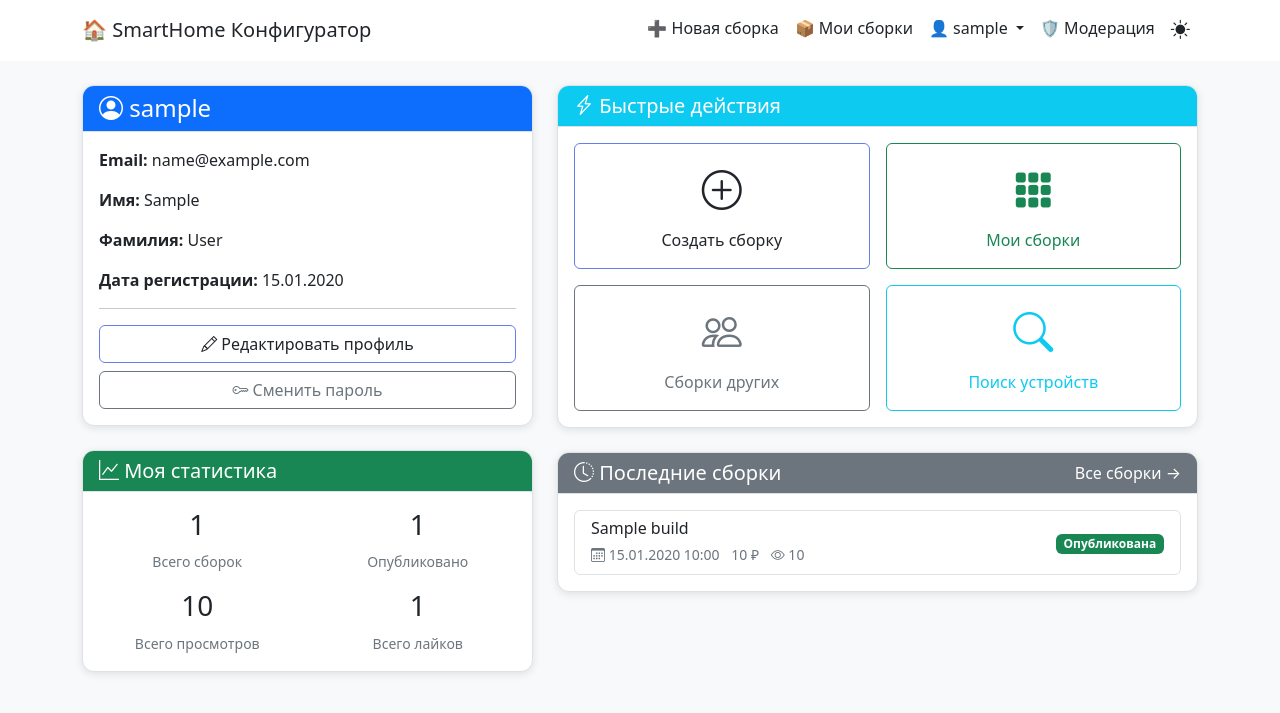
After one commit to PolyakOFF-523/smarthome-configurator, a Django app: page /profile/ in a window 1280 px wide. The commit adds this page. Shown: the top 713 px of the page. Run offline with Django 5.2, Linux system fonts and the light colour scheme; a user stored in the database is signed in; tables that the repository leaves empty hold one stand-in row (values such as "Sample post").

Commit message:
Добавлен личный кабинет и улучшена навигация Изменения: - Добавлен личный кабинет пользователя (profile.html) - Добавлены функции profile, profile_edit, change_password - Объединено меню пользователя: имя в выпадающем списке (личный кабинет/выход) - Убрано дублирование сборок из личного кабинета - Добавлены быстрые действия в личный кабинет - Статистика пользователя (всего сборок, опубликовано, просмотры, лайки) - Последние 3 сборки в личном кабинете - Добавлен шаблон change_password.html - Добавлены URL для profile_edit и change_password

```diff
--- a/catalog/templates/catalog/base.html
+++ b/catalog/templates/catalog/base.html
@@ -27,16 +27,26 @@
                         <li class="nav-item">
                             <a class="nav-link" href="{% url 'my_builds' %}" draggable="false">📦 Мои сборки</a>
                         </li>
-                        <li class="nav-item">
-                            <span class="nav-link">👤 {{ user.username }}</span>
-                        </li>
-                        <li class="nav-item">
-                            <form method="post" action="{% url 'logout' %}" style="display: inline;">
-                                {% csrf_token %}
-                                <button type="submit" class="btn btn-link nav-link" style="border: none; background: none; cursor: pointer;" draggable="false">
-                                    🚪 Выйти
-                                </button>
-                            </form>
+                        <li class="nav-item dropdown">
+                            <a class="nav-link dropdown-toggle" href="#" id="userDropdown" role="button" data-bs-toggle="dropdown" aria-expanded="false" draggable="false">
+                                👤 {{ user.username }}
+                            </a>
+                            <ul class="dropdown-menu dropdown-menu-end" aria-labelledby="userDropdown">
+                                <li>
+                                    <a class="dropdown-item" href="{% url 'profile' %}">
+                                        <i class="bi bi-person-circle"></i> Личный кабинет
+                                    </a>
+                                </li>
+                                <li><hr class="dropdown-divider"></li>
+                                <li>
+                                    <form method="post" action="{% url 'logout' %}" style="display: inline;">
+                                        {% csrf_token %}
+                                        <button type="submit" class="dropdown-item" style="border: none; background: none; width: 100%; text-align: left;">
+                                            <i class="bi bi-box-arrow-right"></i> Выйти
+                                        </button>
+                                    </form>
+                                </li>
+                            </ul>
                         </li>
                     {% else %}
                         <li class="nav-item">
--- /dev/null
+++ b/catalog/templates/catalog/profile.html
@@ -0,0 +1,139 @@
+{% extends 'catalog/base.html' %}
+
+{% block title %}Личный кабинет{% endblock %}
+
+{% block content %}
+<div class="row">
+    <!-- Левая колонка - информация о пользователе -->
+    <div class="col-md-5">
+        <div class="card mb-4">
+            <div class="card-header bg-primary text-white">
+                <h4 class="mb-0"><i class="bi bi-person-circle"></i> {{ user.username }}</h4>
+            </div>
+            <div class="card-body">
+                <p><strong>Email:</strong> {{ user.email|default:"не указан" }}</p>
+                <p><strong>Имя:</strong> {{ user.first_name|default:"не указано" }}</p>
+                <p><strong>Фамилия:</strong> {{ user.last_name|default:"не указана" }}</p>
+                <p><strong>Дата регистрации:</strong> {{ user.date_joined|date:"d.m.Y" }}</p>
+                <hr>
+                <div class="d-grid gap-2">
+                    <a href="{% url 'profile_edit' %}" class="btn btn-outline-primary">
+                        <i class="bi bi-pencil"></i> Редактировать профиль
+                    </a>
+                    <a href="{% url 'change_password' %}" class="btn btn-outline-secondary">
+                        <i class="bi bi-key"></i> Сменить пароль
+                    </a>
+                </div>
+            </div>
+        </div>
+
+        <!-- Статистика -->
+        <div class="card">
+            <div class="card-header bg-success text-white">
+                <h5 class="mb-0"><i class="bi bi-graph-up"></i> Моя статистика</h5>
+            </div>
+            <div class="card-body">
+                <div class="row text-center">
+                    <div class="col-6 mb-3">
+                        <h3>{{ stats.total_builds }}</h3>
+                        <small class="text-muted">Всего сборок</small>
+                    </div>
+                    <div class="col-6 mb-3">
+                        <h3>{{ stats.published_builds }}</h3>
+                        <small class="text-muted">Опубликовано</small>
+                    </div>
+                    <div class="col-6">
+                        <h3>{{ stats.total_views }}</h3>
+                        <small class="text-muted">Всего просмотров</small>
+                    </div>
+                    <div class="col-6">
+                        <h3>{{ stats.total_likes }}</h3>
+                        <small class="text-muted">Всего лайков</small>
+                    </div>
+                </div>
+            </div>
+        </div>
+    </div>
+
+    <!-- Правая колонка - быстрые действия и последние активности -->
+    <div class="col-md-7">
+        <!-- Быстрые действия -->
+        <div class="card mb-4">
+            <div class="card-header bg-info text-white">
+                <h5 class="mb-0"><i class="bi bi-lightning-charge"></i> Быстрые действия</h5>
+            </div>
+            <div class="card-body">
+                <div class="row g-3">
+                    <div class="col-6">
+                        <a href="{% url 'new_project' %}" class="btn btn-outline-primary w-100 py-3">
+                            <i class="bi bi-plus-circle fs-1 d-block mb-2"></i>
+                            <span>Создать сборку</span>
+                        </a>
+                    </div>
+                    <div class="col-6">
+                        <a href="{% url 'my_builds' %}" class="btn btn-outline-success w-100 py-3">
+                            <i class="bi bi-grid-3x3-gap-fill fs-1 d-block mb-2"></i>
+                            <span>Мои сборки</span>
+                        </a>
+                    </div>
+                    <div class="col-6">
+                        <a href="{% url 'public_builds' %}" class="btn btn-outline-secondary w-100 py-3">
+                            <i class="bi bi-people fs-1 d-block mb-2"></i>
+                            <span>Сборки других</span>
+                        </a>
+                    </div>
+                    <div class="col-6">
+                        <a href="{% url 'search' %}" class="btn btn-outline-info w-100 py-3">
+                            <i class="bi bi-search fs-1 d-block mb-2"></i>
+                            <span>Поиск устройств</span>
+                        </a>
+                    </div>
+                </div>
+            </div>
+        </div>
+
+        <!-- Последние сборки (только последние 3) -->
+        {% if builds %}
+        <div class="card">
+            <div class="card-header bg-secondary text-white d-flex justify-content-between align-items-center">
+                <h5 class="mb-0"><i class="bi bi-clock-history"></i> Последние сборки</h5>
+                <a href="{% url 'my_builds' %}" class="text-white">Все сборки →</a>
+            </div>
+            <div class="card-body">
+                <div class="list-group">
+                    {% for build in builds|slice:":3" %}
+                    <div class="list-group-item">
+                        <div class="d-flex justify-content-between align-items-center">
+                            <div>
+                                <h6 class="mb-1">{{ build.name }}</h6>
+                                <small class="text-muted">
+                                    <i class="bi bi-calendar3"></i> {{ build.created_at|date:"d.m.Y H:i" }}
+                                    <span class="ms-2">
+                                        <i class="bi bi-currency-ruble"></i> {{ build.total_price|floatformat:0 }} ₽
+                                    </span>
+                                    <span class="ms-2">
+                                        <i class="bi bi-eye"></i> {{ build.views_count }}
+                                    </span>
+                                </small>
+                            </div>
+                            <div>
+                                {% if build.status == 'PUBLISHED' %}
+                                    <span class="badge bg-success">Опубликована</span>
+                                {% elif build.status == 'PENDING_MODERATION' %}
+                                    <span class="badge bg-warning">На модерации</span>
+                                {% else %}
+                                    <span class="badge bg-secondary">Черновик</span>
+                                {% endif %}
+                            </div>
+                        </div>
+                    </div>
+                    {% empty %}
+                    <p class="text-muted text-center py-3 mb-0">У вас пока нет сборок</p>
+                    {% endfor %}
+                </div>
+            </div>
+        </div>
+        {% endif %}
+    </div>
+</div>
+{% endblock %}
--- a/catalog/urls.py
+++ b/catalog/urls.py
@@ -49,4 +49,8 @@ urlpatterns = [
     path('like-build/<int:build_id>/', views.like_build, name='like_build'),
     path('build/<int:build_id>/rename/', views.rename_build, name='rename_build'),
 
+    # Профиль
+    path('profile/', views.profile, name='profile'),
+    path('profile/edit/', views.profile_edit, name='profile_edit'),
+    path('profile/change-password/', views.change_password, name='change_password'),
 ]
--- a/catalog/views.py
+++ b/catalog/views.py
@@ -10,6 +10,10 @@ from .compatibility import CompatibilityChecker
 from django.contrib.auth import login, authenticate
 from django.contrib.auth.models import User
 from django.contrib.auth.forms import UserCreationForm
+from django.contrib.auth.decorators import login_required
+from django.contrib.auth.forms import UserChangeForm
+from django.contrib.auth import update_session_auth_hash
+from django.contrib.auth.forms import PasswordChangeForm
 
 # ================ КАТАЛОГ ================
 
@@ -631,3 +635,59 @@ def register(request):
         form = UserCreationForm()
 
     return render(request, 'catalog/register.html', {'form': form})
+
+@login_required
+def profile(request):
+    """Личный кабинет пользователя"""
+    builds = request.user.builds.all().order_by('-id')
+
+    # Статистика
+    stats = {
+        'total_builds': builds.count(),
+        'published_builds': builds.filter(status='PUBLISHED').count(),
+        'pending_builds': builds.filter(status='PENDING_MODERATION').count(),
+        'rejected_builds': builds.filter(status='REJECTED').count(),
+        'total_views': sum(build.views_count for build in builds),
+        'total_likes': sum(build.likes.count() for build in builds),
+    }
+
+    context = {
+        'user': request.user,
+        'builds': builds,
+        'stats': stats,
+    }
+    return render(request, 'catalog/profile.html', context)
+
+@login_required
+def profile_edit(request):
+    """Редактирование профиля"""
+    if request.method == 'POST':
+        # Обновляем имя и email
+        request.user.username = request.POST.get('username', request.user.username)
+        request.user.email = request.POST.get('email', request.user.email)
+        request.user.first_name = request.POST.get('first_name', '')
+        request.user.last_name = request.POST.get('last_name', '')
+        request.user.save()
+
+        messages.success(request, '✅ Профиль успешно обновлён!')
+        return redirect('profile')
+
+    return render(request, 'catalog/profile_edit.html', {'user': request.user})
+
+@login_required
+def change_password(request):
+    """Смена пароля"""
+    if request.method == 'POST':
+        form = PasswordChangeForm(request.user, request.POST)
+        if form.is_valid():
+            user = form.save()
+            update_session_auth_hash(request, user)  # Важно: чтобы не разлогинило
+            messages.success(request, '✅ Пароль успешно изменён!')
+            return redirect('profile')
+        else:
+            for error in form.errors.values():
+                messages.error(request, error)
+    else:
+        form = PasswordChangeForm(request.user)
+
+    return render(request, 'catalog/change_password.html', {'form': form})
```
Also changed, not shown: catalog/templates/catalog/change_password.html (added, +41 -0 lines), catalog/templates/catalog/profile_edit.html (added, +45 -0 lines).
